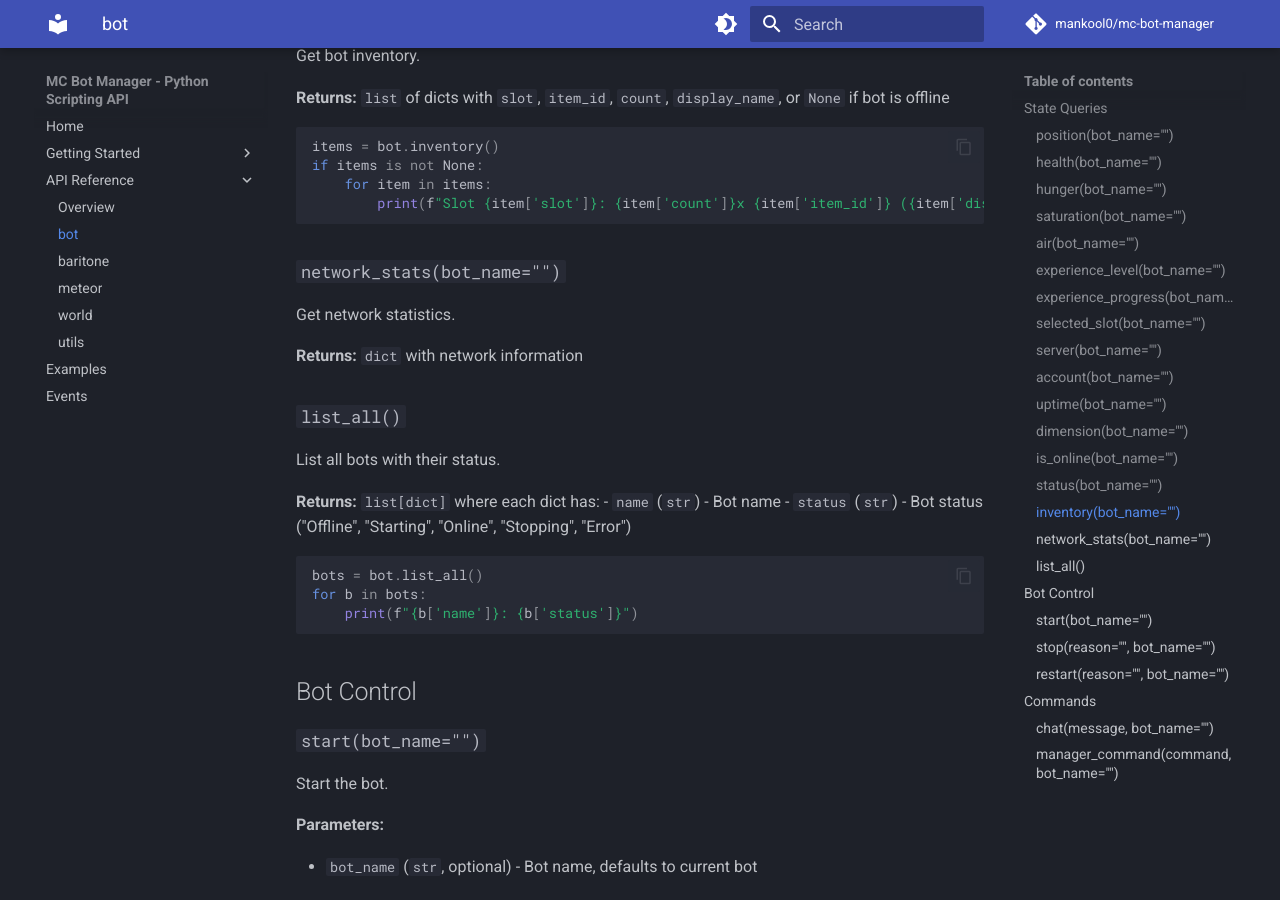
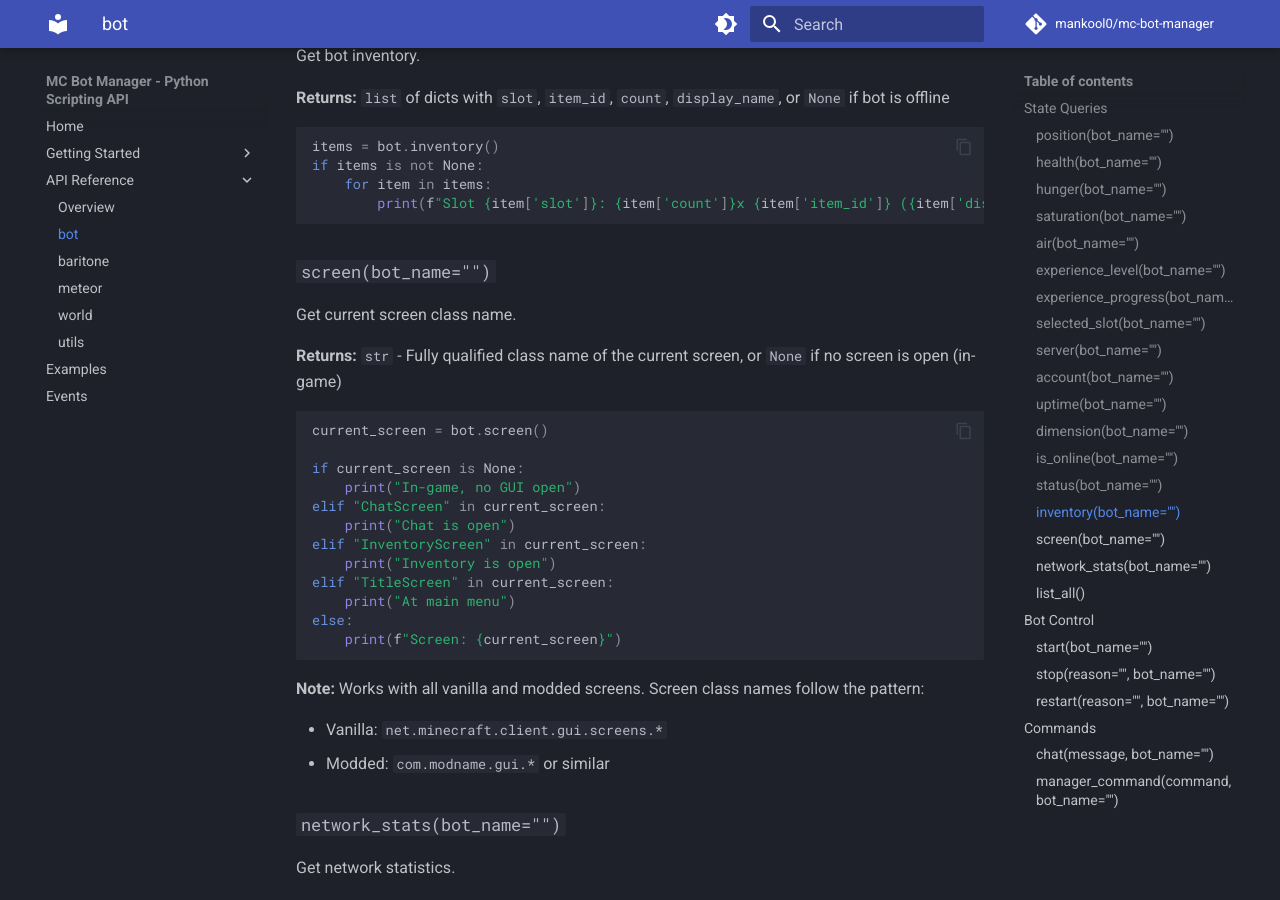
Before and after one commit to mankool0/mc-bot-manager, an MkDocs documentation site: the page built from docs/api/bot.md, in a window 1280 px wide and 900 px high, scrolled down 2373 px. Built offline with MkDocs 1.6.1 and Material for MkDocs 9.7.7, drawn with Linux system fonts in a browser that asks for light colours; comment, search, counter and statistics services are not loaded.

Commit message:
add screen info to docs

````diff
--- a/docs/api/bot.md
+++ b/docs/api/bot.md
@@ -102,6 +102,32 @@ if items is not None:
     for item in items:
         print(f"Slot {item['slot']}: {item['count']}x {item['item_id']} ({item['display_name']})")
 ```
+
+### `screen(bot_name="")`
+
+Get current screen class name.
+
+**Returns:** `str` - Fully qualified class name of the current screen, or `None` if no screen is open (in-game)
+
+```python
+current_screen = bot.screen()
+
+if current_screen is None:
+    print("In-game, no GUI open")
+elif "ChatScreen" in current_screen:
+    print("Chat is open")
+elif "InventoryScreen" in current_screen:
+    print("Inventory is open")
+elif "TitleScreen" in current_screen:
+    print("At main menu")
+else:
+    print(f"Screen: {current_screen}")
+```
+
+**Note:** Works with all vanilla and modded screens. Screen class names follow the pattern:
+
+- Vanilla: `net.minecraft.client.gui.screens.*`
+- Modded: `com.modname.gui.*` or similar
 
 ### `network_stats(bot_name="")`
 
````
Also changed, not shown: docs/events.md (+21 -0 lines).
